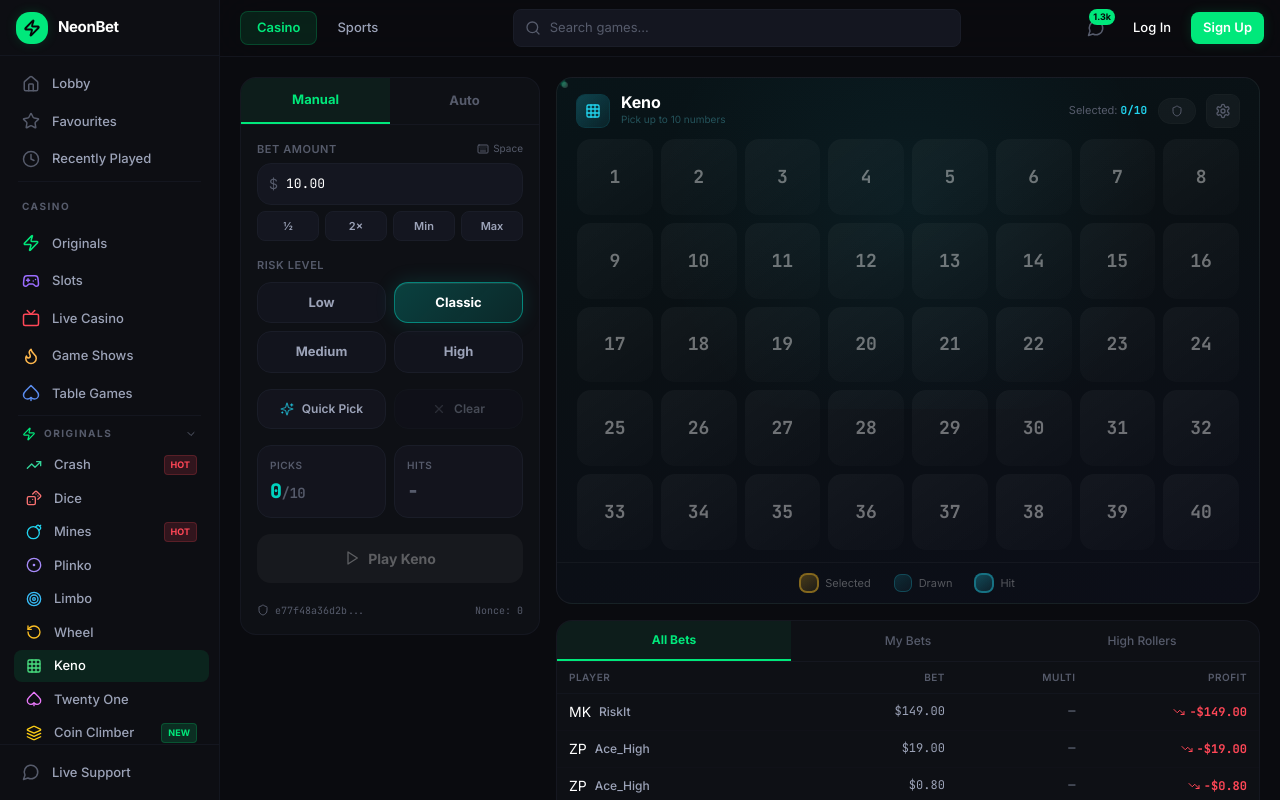
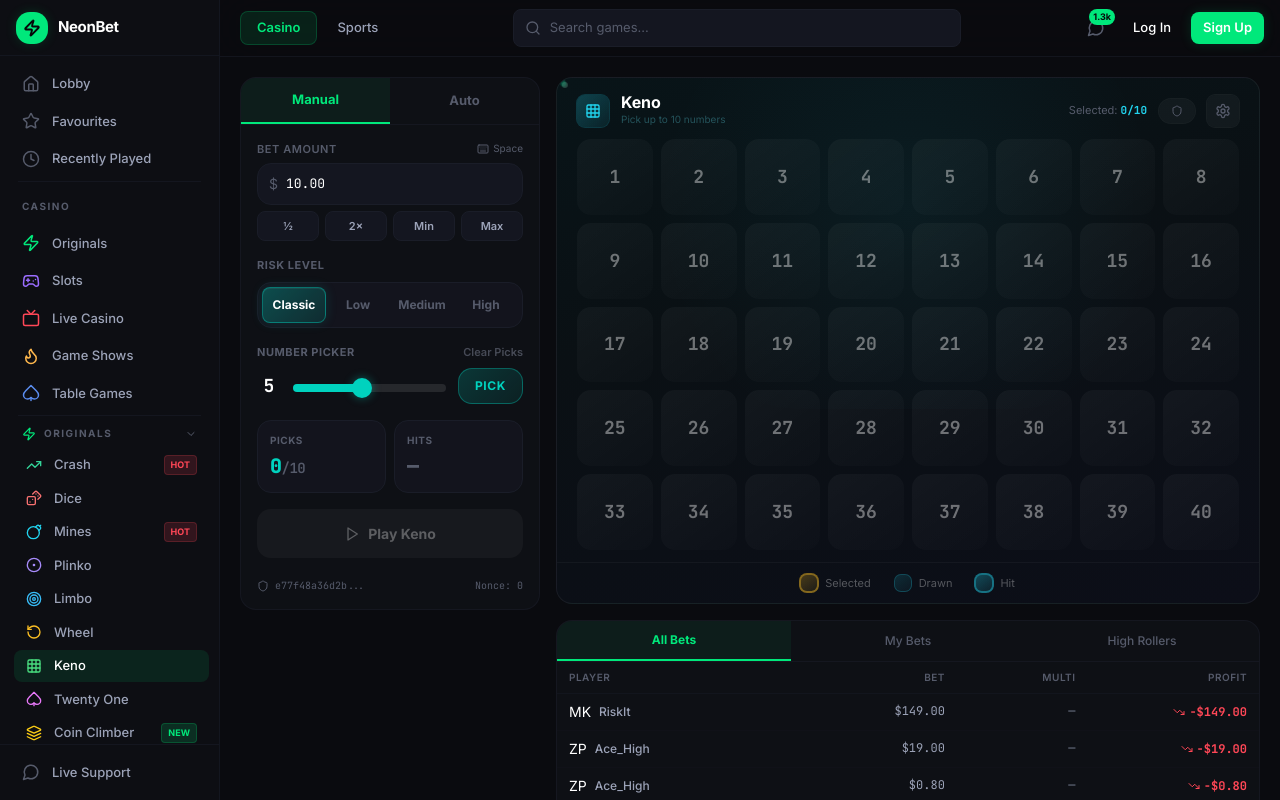
Before and after one commit to DexterMini/Neonbet, a Next.js app in the folder frontend/: page /games/keno in a window 1280 px wide. Shown: the top 800 px of the page. Built offline with nearby package versions, Linux system fonts and the light colour scheme.

Commit message:
Keno Thrill-style sidebar: horizontal risk row, number picker slider, clear picks link

```diff
--- a/frontend/src/app/games/keno/page.tsx
+++ b/frontend/src/app/games/keno/page.tsx
@@ -106,6 +106,7 @@
   const [showFairness, setShowFairness] = useState(false)
   const [lastBetInfo, setLastBetInfo] = useState<{ nonce: number; clientSeed: string; serverSeedHash: string } | null>(null)
   const [autoBetConfig, setAutoBetConfig] = useState<AutoBetConfig>(defaultAutoBetConfig)
+  const [pickerCount, setPickerCount] = useState(5)
 
   const matches = useMemo(() => selectedNumbers.filter(n => drawnNumbers.includes(n)).length, [selectedNumbers, drawnNumbers])
 
@@ -129,12 +130,13 @@
     if (gameEnded) { setDrawnNumbers([]); setGameEnded(false) }
   }
 
-  const handleQuickPick = () => {
+  const handleQuickPick = (count?: number) => {
     if (isPlaying) return
-    const count = selectedNumbers.length || 5
+    const pickCount = count ?? pickerCount
+    if (pickCount <= 0) return
     const available = Array.from({ length: TOTAL_NUMBERS }, (_, i) => i + 1)
     const picks: number[] = []
-    while (picks.length < count) { const idx = Math.floor(Math.random() * available.length); picks.push(available.splice(idx, 1)[0]) }
+    while (picks.length < Math.min(pickCount, MAX_PICKS)) { const idx = Math.floor(Math.random() * available.length); picks.push(available.splice(idx, 1)[0]) }
     setSelectedNumbers(picks.sort((a, b) => a - b))
     setDrawnNumbers([]); setGameEnded(false)
   }
@@ -242,24 +244,24 @@
                 </button>
               }
             >
-              {/* Risk Level */}
+              {/* Risk Level — horizontal row like Thrill */}
               <div>
-                <span className="text-[11px] font-semibold text-muted uppercase tracking-wider block mb-2">Risk Level</span>
-                <div className="grid grid-cols-2 gap-2">
-                  {(['low', 'classic', 'medium', 'high'] as RiskLevel[]).map(risk => {
+                <span className="text-[11px] font-bold text-muted uppercase tracking-wider block mb-2">Risk Level</span>
+                <div className="flex bg-surface/80 rounded-xl border border-border p-1">
+                  {(['classic', 'low', 'medium', 'high'] as RiskLevel[]).map(risk => {
                     const isActive = riskLevel === risk
                     return (
                       <button key={risk} onClick={() => setRiskLevel(risk)} disabled={isPlaying}
-                        className={`relative py-2.5 rounded-xl text-[13px] font-bold capitalize transition-all duration-200 disabled:opacity-40
+                        className={`flex-1 py-2 rounded-lg text-[12px] font-bold capitalize transition-all duration-200 disabled:opacity-40
                           ${isActive
-                            ? 'text-white shadow-lg'
-                            : 'bg-surface/80 text-muted-light hover:text-white border border-border hover:border-white/15'
+                            ? 'text-white'
+                            : 'text-muted hover:text-muted-light'
                           }`}
                         style={isActive ? {
-                          background: 'linear-gradient(135deg, rgba(0,210,190,0.25) 0%, rgba(0,180,160,0.15) 100%)',
-                          border: '1.5px solid rgba(0,210,190,0.5)',
-                          boxShadow: '0 0 20px rgba(0,210,190,0.15), inset 0 1px 0 rgba(255,255,255,0.08)',
-                        } : {}}>
+                          background: 'linear-gradient(135deg, rgba(0,210,190,0.3) 0%, rgba(0,180,160,0.15) 100%)',
+                          boxShadow: '0 0 12px rgba(0,210,190,0.15), inset 0 1px 0 rgba(255,255,255,0.06)',
+                          border: '1px solid rgba(0,210,190,0.4)',
+                        } : { border: '1px solid transparent' }}>
                         {risk}
                       </button>
                     )
@@ -267,30 +269,58 @@
                 </div>
               </div>
 
-              {/* Quick Actions */}
-              <div className="flex gap-2">
-                <button onClick={handleQuickPick} disabled={isPlaying}
-                  className="flex-1 flex items-center justify-center gap-2 py-2.5 bg-surface/80 border border-border rounded-xl text-[12px] font-semibold text-muted-light hover:text-white hover:border-white/15 transition-all duration-200 disabled:opacity-40 group">
-                  <Sparkles className="w-3.5 h-3.5 text-cyan-400/70 group-hover:text-cyan-400 transition-colors" />Quick Pick
-                </button>
-                <button onClick={handleClearSelection} disabled={isPlaying || selectedNumbers.length === 0}
-                  className="flex-1 flex items-center justify-center gap-2 py-2.5 bg-surface/80 border border-border rounded-xl text-[12px] font-semibold text-muted-light hover:text-white hover:border-red-400/30 transition-all duration-200 disabled:opacity-40 group">
-                  <X className="w-3.5 h-3.5 text-muted group-hover:text-red-400 transition-colors" />Clear
-                </button>
+              {/* Number Picker — slider + pick button */}
+              <div>
+                <div className="flex items-center justify-between mb-2">
+                  <span className="text-[11px] font-bold text-muted uppercase tracking-wider">Number Picker</span>
+                  <button onClick={handleClearSelection} disabled={isPlaying || selectedNumbers.length === 0}
+                    className="text-[11px] font-semibold text-muted-light hover:text-white underline underline-offset-2 transition-colors disabled:opacity-40 disabled:no-underline">
+                    Clear Picks
+                  </button>
+                </div>
+                <div className="flex items-center gap-3">
+                  <span className="text-white font-bold font-mono text-lg w-6 text-center">{pickerCount}</span>
+                  <div className="flex-1 relative">
+                    <input
+                      type="range"
+                      min={1}
+                      max={MAX_PICKS}
+                      value={pickerCount}
+                      onChange={(e) => setPickerCount(parseInt(e.target.value))}
+                      disabled={isPlaying}
+                      className="w-full h-2 rounded-full appearance-none cursor-pointer disabled:opacity-40
+                        [&::-webkit-slider-thumb]:appearance-none [&::-webkit-slider-thumb]:w-5 [&::-webkit-slider-thumb]:h-5 [&::-webkit-slider-thumb]:rounded-full
+                        [&::-webkit-slider-thumb]:border-2 [&::-webkit-slider-thumb]:border-[rgb(0,210,190)] [&::-webkit-slider-thumb]:shadow-[0_0_10px_rgba(0,210,190,0.4)]
+                        [&::-webkit-slider-thumb]:bg-[rgb(0,210,190)]
+                        [&::-moz-range-thumb]:w-5 [&::-moz-range-thumb]:h-5 [&::-moz-range-thumb]:rounded-full
+                        [&::-moz-range-thumb]:border-2 [&::-moz-range-thumb]:border-[rgb(0,210,190)] [&::-moz-range-thumb]:bg-[rgb(0,210,190)]"
+                      style={{ background: `linear-gradient(to right, rgb(0,210,190) 0%, rgb(0,210,190) ${((pickerCount - 1) / (MAX_PICKS - 1)) * 100}%, rgba(255,255,255,0.1) ${((pickerCount - 1) / (MAX_PICKS - 1)) * 100}%, rgba(255,255,255,0.1) 100%)` }}
+                    />
+                  </div>
+                  <button onClick={() => handleQuickPick(pickerCount)} disabled={isPlaying}
+                    className="px-4 py-2 rounded-xl text-[12px] font-bold uppercase tracking-wider transition-all duration-200 disabled:opacity-40"
+                    style={{
+                      background: 'linear-gradient(135deg, rgba(0,210,190,0.2) 0%, rgba(0,180,160,0.1) 100%)',
+                      border: '1px solid rgba(0,210,190,0.35)',
+                      color: 'rgb(0,210,190)',
+                    }}>
+                    Pick
+                  </button>
+                </div>
               </div>
 
               {/* Picks / Hits */}
               <div className="grid grid-cols-2 gap-2">
                 <div className="bg-surface/80 rounded-xl p-3 border border-border">
-                  <div className="text-[10px] text-muted uppercase tracking-wider font-semibold mb-1">Picks</div>
+                  <div className="text-[10px] text-muted uppercase tracking-wider font-bold mb-1">Picks</div>
                   <div className="text-xl font-black font-mono tracking-tight" style={{ color: 'rgb(0,210,190)' }}>
                     {selectedNumbers.length}<span className="text-muted text-sm font-semibold">/{MAX_PICKS}</span>
                   </div>
                 </div>
                 <div className="bg-surface/80 rounded-xl p-3 border border-border">
-                  <div className="text-[10px] text-muted uppercase tracking-wider font-semibold mb-1">Hits</div>
+                  <div className="text-[10px] text-muted uppercase tracking-wider font-bold mb-1">Hits</div>
                   <div className="text-xl font-black font-mono tracking-tight text-amber-400">
-                    {gameEnded ? matches : <span className="text-muted">-</span>}
+                    {gameEnded ? matches : <span className="text-muted">—</span>}
                   </div>
                 </div>
               </div>
```
